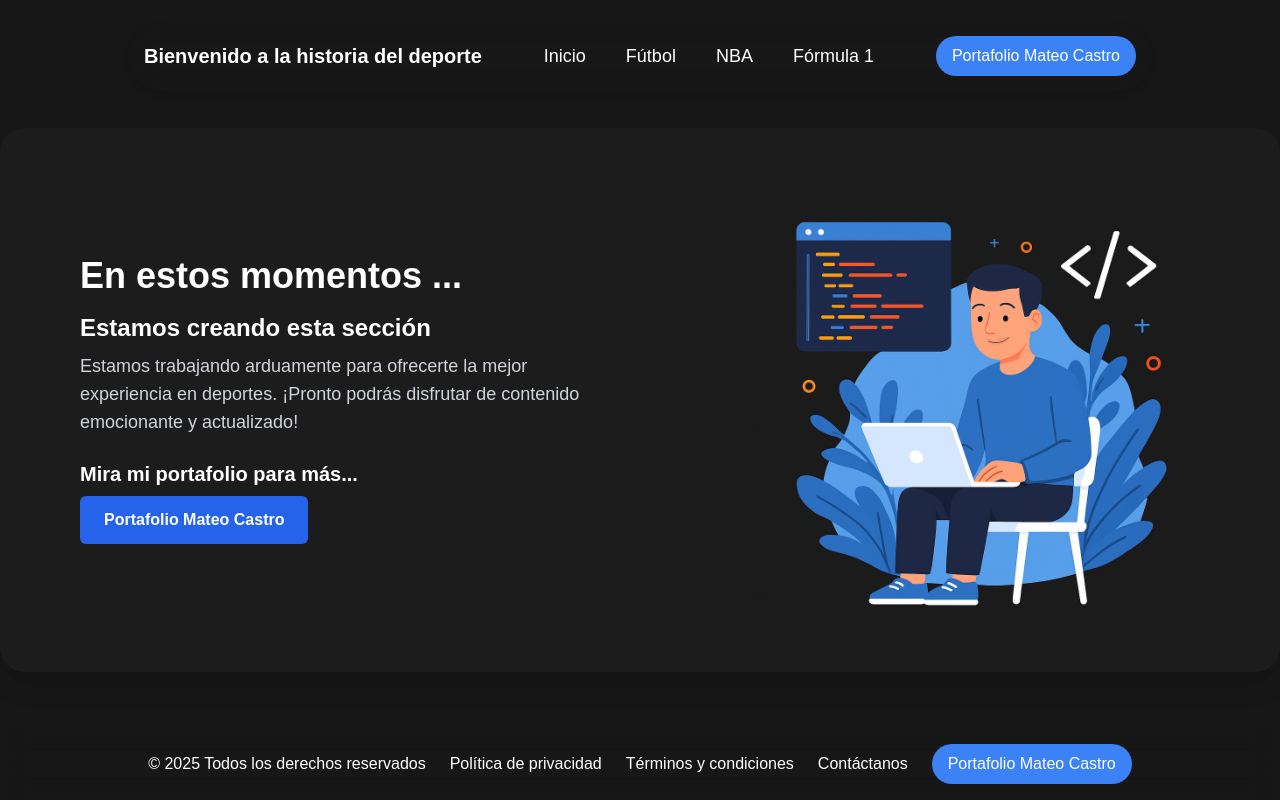
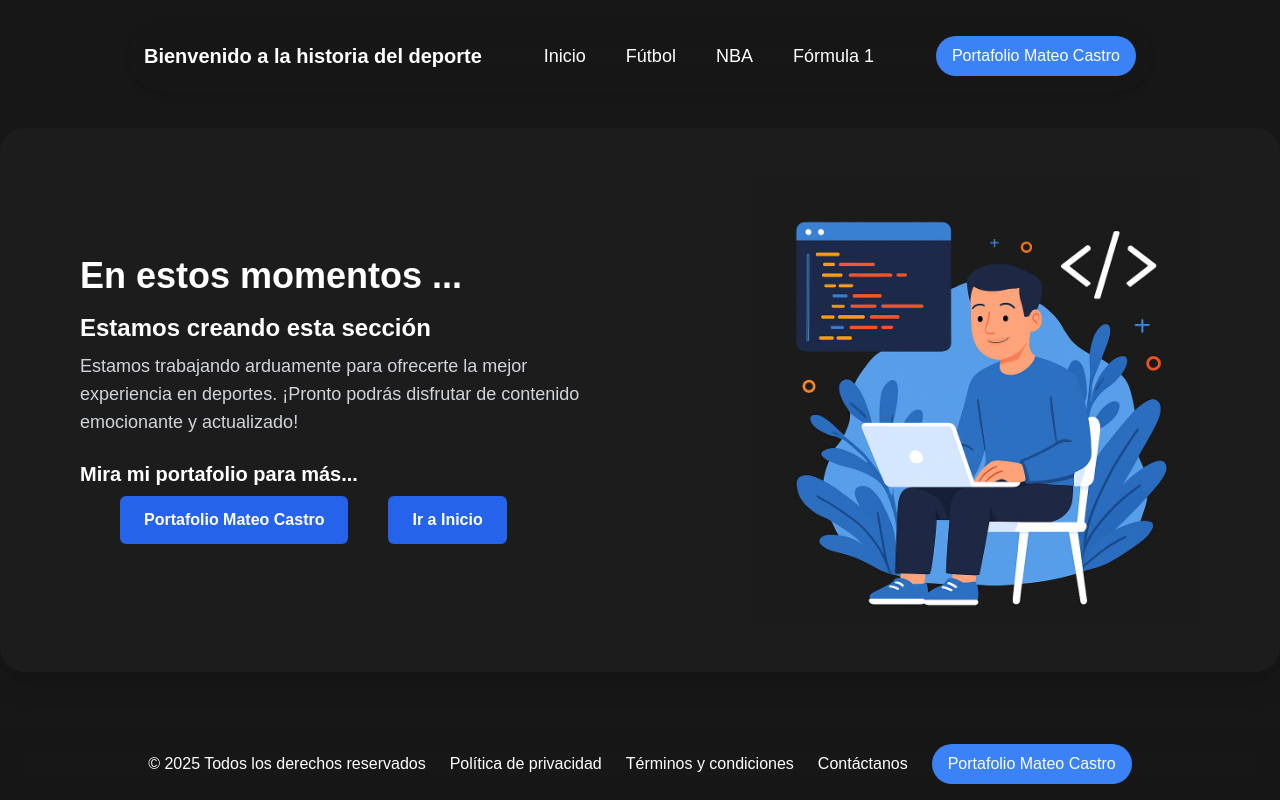
Before and after one commit to Mateperry/deports, a React (Vite) app: page /creando in a window 1280 px wide. Built offline with nearby package versions, Linux system fonts and the light colour scheme.

Commit message:
Cambios en nombre y logo de la parte superior, boton de home

```diff
--- a/index.html
+++ b/index.html
@@ -3,9 +3,9 @@
 
 <head>
   <meta charset="UTF-8" />
-  <link rel="icon" type="image/svg+xml" href="/vite.svg" />
+  <link rel="icon" type="image/trofeo" href="./src/image/taza.png" />
   <meta name="viewport" content="width=device-width, initial-scale=1.0" />
-  <title>Vite + React</title>
+  <title>Deportes</title>
 </head>
 
 <body>
--- a/package.json
+++ b/package.json
@@ -19,7 +19,7 @@
     "react": "^19.0.0",
     "react-dom": "^19.0.0",
     "react-icons": "^5.5.0",
-    "react-router-dom": "^7.3.0",
+    "react-router-dom": "^7.6.1",
     "react-slick": "^0.30.3",
     "slick-carousel": "^1.8.1"
   },
--- a/src/sections/Creando.jsx
+++ b/src/sections/Creando.jsx
@@ -1,6 +1,7 @@
 import React from "react";
 import { motion } from "framer-motion";
 import img1 from "../image/imagencreando.png";
+import { Link } from 'react-router-dom';
 
 const Creando = () => {
   return (
@@ -22,17 +23,16 @@ const Creando = () => {
           <button
             onClick={() => window.open("https://portfoliomateocastro.framer.website/", "_blank")}
             type="submit"
-            className="px-6 py-3 bg-blue-600 text-white font-semibold rounded-md hover:bg-blue-700 transition w-full sm:w-auto"
+            className="px-6 py-3 bg-blue-600 text-white font-semibold rounded-md hover:bg-blue-700 transition w-full sm:w-auto mx-10"
           >
             Portafolio Mateo Castro
           </button>
- { /*        <butaton
-            onClick={() => (window.location.href = "/home")}
-            type="submit"
-            className="px-6 py-3 bg-blue-600 text-white font-semibold rounded-md hover:bg-blue-700 transition w-full sm:w-auto"
-          >
-            Ir a Inicio
-          </butaton> */}
+      <Link
+           to="/home"
+            className="px-6 py-3 bg-blue-600 text-white font-semibold rounded-md hover:bg-blue-700 transition w-full sm:w-auto inline-block text-center"
+            >
+              Ir a Inicio
+        </Link>
         </form>
       </div>
 
--- a/src/sections/Soccer/componentes/tarjetasoccer.jsx
+++ b/src/sections/Soccer/componentes/tarjetasoccer.jsx
@@ -75,19 +75,19 @@ const ligasM =[
     title: "Champions League",
     description: "Descubre las estadisticas de la Champions League",
     image: img10,
-    link: "/"
+    link: "/creando"
   },
   {
     title: "Libertadores",
     description: "Descubre las estadisticas de la Libertadores",
     image: img11,
-    link: "/"
+    link: "/creando"
   },
   {
     title: "Europa League",
     description: "Descubre las estadisticas de la Europa League",
     image: img12,
-    link: "/"
+    link: "/creando"
   },
 ];
 
```
Also changed, not shown: src/image/taza.png (added), 1 other file (tests, documents, lock files or other folders).
